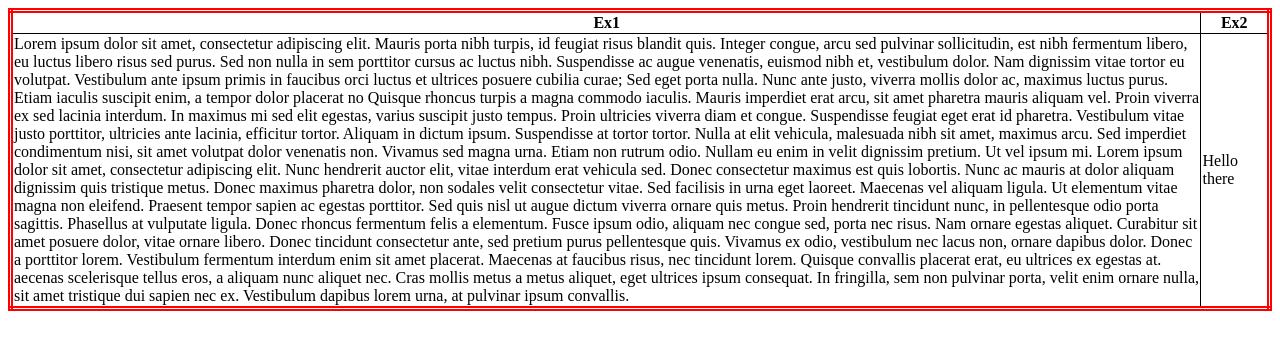
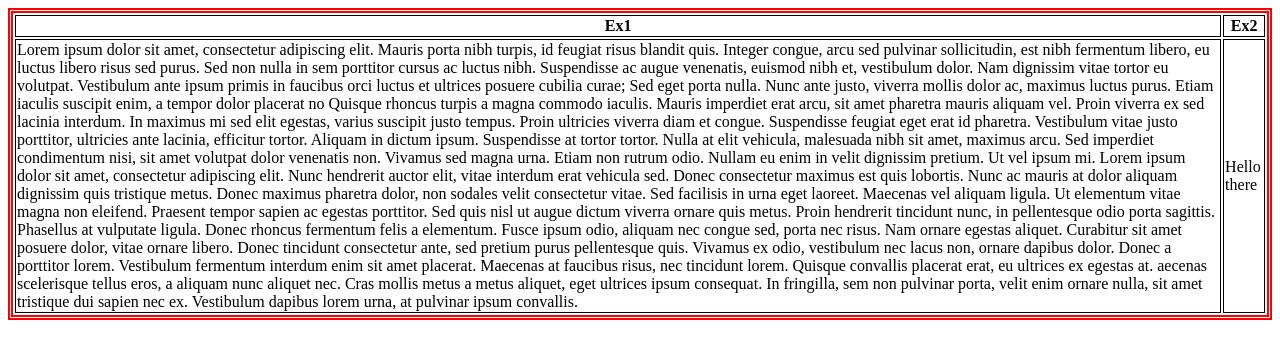
Before and after one commit to Arvin-Leung/Unit3-02-, a plain HTML site: page index.html in a window 1280 px wide. Drawn offline with Linux system fonts and the light colour scheme.

Commit message:
th and td are now seperated

```diff
--- a/style.css
+++ b/style.css
@@ -1,8 +1,13 @@
-table, td, th {
+th {
   border: 1px solid black;
   border-collapse: collapse;
   max-width: 1500px;
   overflow: hidden;
+}
+
+td {
+  border: 1px solid black;
+  border-collapse: collapse;
 }
 
 .container {
```
